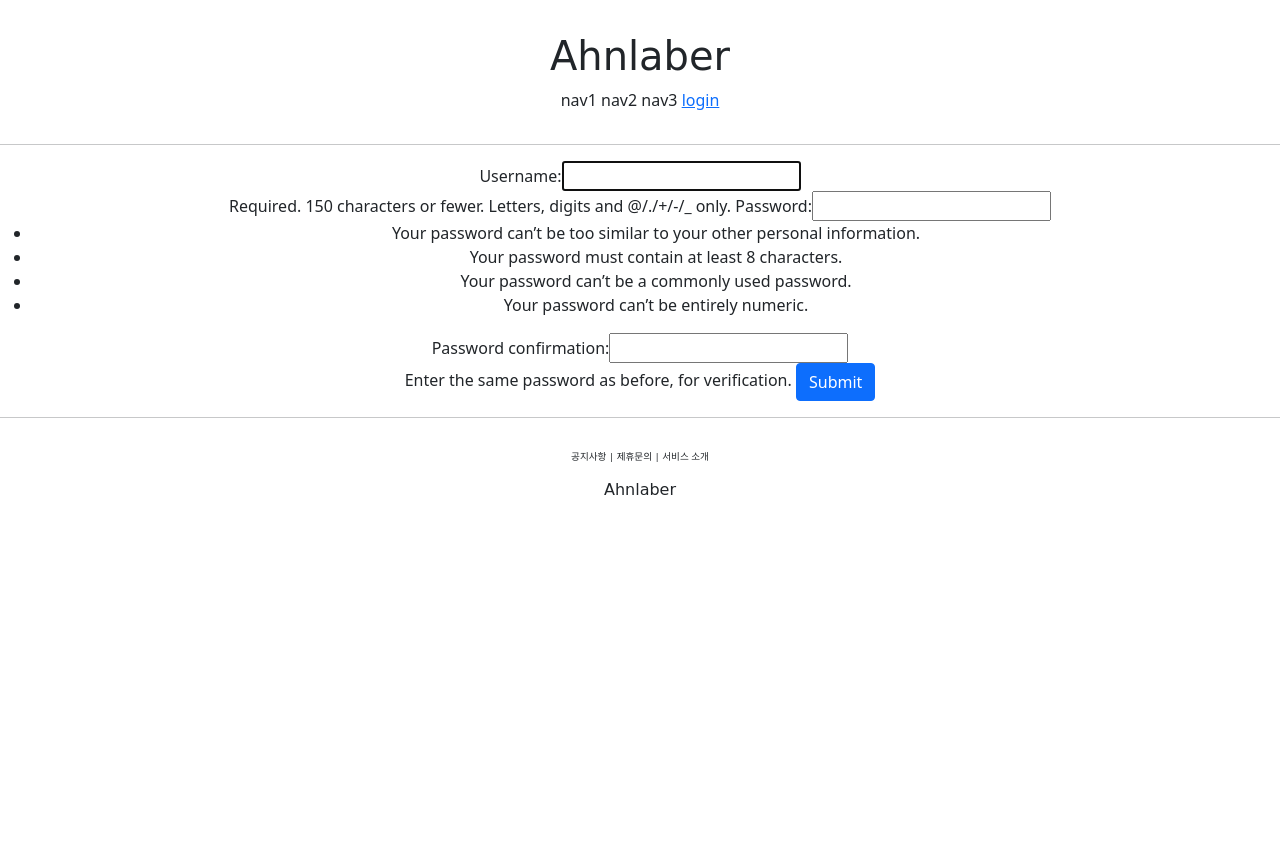
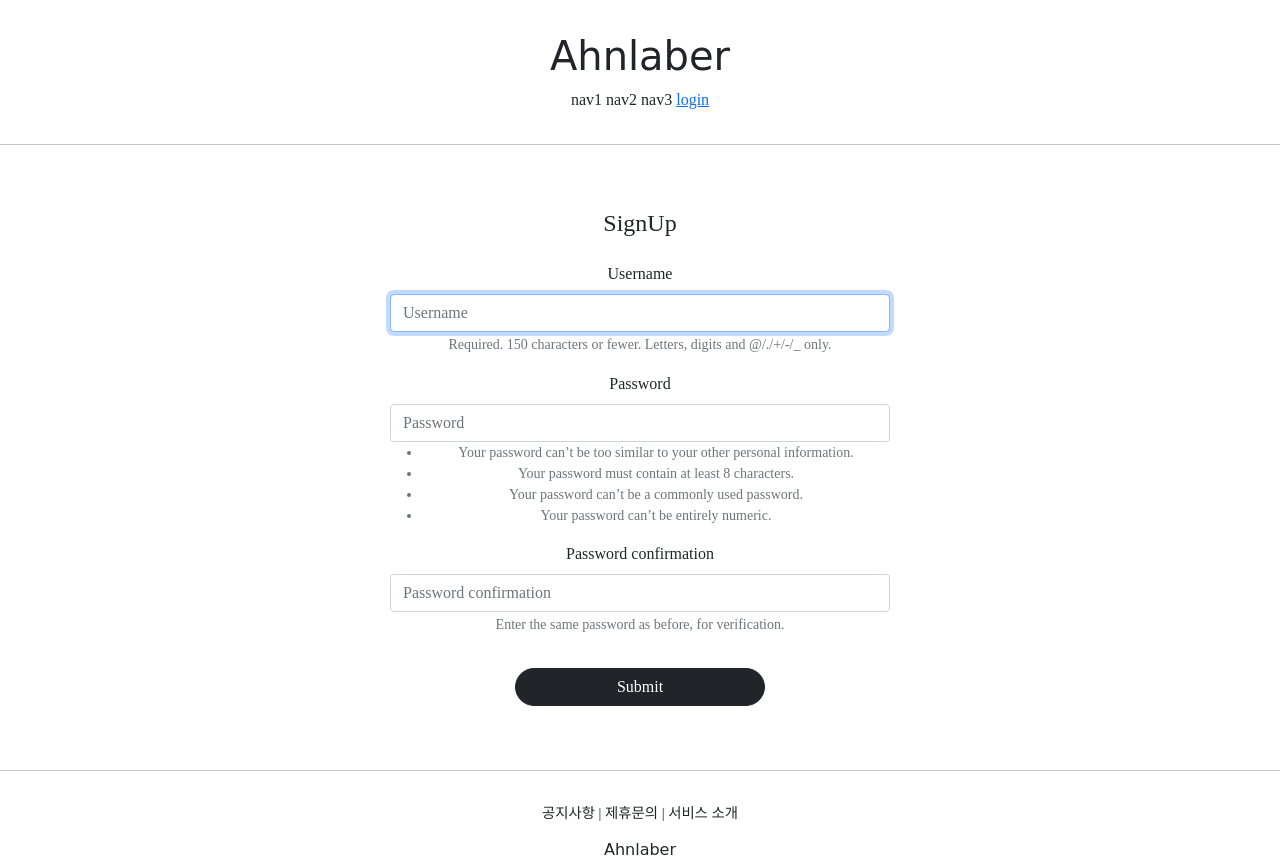
Before and after one commit to seonjoo2030/pinProject, a Django app: page /accounts/create/ in a window 1280 px wide. Before the commit the page ends 495 px from the top, so only its background shows below. Run offline with Django 3.2, Linux system fonts and the light colour scheme; some libraries are stand-ins or nearby versions; some web fonts are replaced.

Commit message:
bootstrap4 적용. fonts 적용

```diff
--- a/accountapp/templates/accountapp/create.html
+++ b/accountapp/templates/accountapp/create.html
@@ -1,11 +1,15 @@
 {% extends 'base.html' %}
+{% load bootstrap4 %}
 
 {% block content %}
-<div style="text-align: center;">
+<div style="text-align: center; max-width: 500px; margin: 4rem auto;">
+    <div class="mb-4">
+        <h4>SignUp</h4>
+    </div>
     <form action="{% url 'accountapp:create' %}" method="post">
         {% csrf_token %}
-        {{ form }}
-        <input type="submit" class="btn btn-primary">
+        {% bootstrap_form form %}
+        <input type="submit" class="btn btn-dark rounded-pill mt-3 col-6">
     </form>
 </div>
 {% endblock %}
--- a/ahnlaber/settings.py
+++ b/ahnlaber/settings.py
@@ -55,6 +55,7 @@ INSTALLED_APPS = [
     'django.contrib.messages',
     'django.contrib.staticfiles',
     'accountapp',
+    'bootstrap4',
 ]
 
 MIDDLEWARE = [
@@ -148,5 +149,5 @@ STATICFILES_DIRS = [
 
 DEFAULT_AUTO_FIELD = 'django.db.models.BigAutoField'
 
-LOGIN_REDIRECT_URL = reverse_lazy('accountapp:hello_world')
+#LOGIN_REDIRECT_URL = reverse_lazy('accountapp:hello_world')  주석하지 않으면 원하는 동작 이루어지지 않음.
 LOGOUT_REDIRECT_URL = reverse_lazy('accountapp:login')
--- a/static/base.css
+++ b/static/base.css
@@ -4,7 +4,7 @@
 }
 
 .ahnlaber_footer_button {
-	font-size: .6rem;
+	font-size: .9rem;
 }
 
 .ahnlaber_footer {
--- a/templates/base.html
+++ b/templates/base.html
@@ -4,7 +4,7 @@
 
 {% include 'head.html' %}
 
-<body>
+<body style="font-family: 'NanumGothic';">
 
     {% include 'header.html' %}
 
--- a/templates/head.html
+++ b/templates/head.html
@@ -14,4 +14,27 @@
 <!-- DEFAULT CSS LINK  -->
 <link rel="stylesheet" type="text/css" href="{% static 'base.css' %}">
 
+<style>
+    @font-face {
+        font-family: 'NanumGothic';
+        src: local('NanumGothic'),
+        url("{% static 'fonts/NanumGothic.otf' %}") format("opentype");
+    }
+    @font-face {
+        font-family: 'NanumGothicBold';
+        src: local('NanumGothicBold'),
+        url("{% static 'fonts/NanumGothicBold.otf' %}") format("opentype");
+    }
+    @font-face {
+        font-family: 'NanumGothicExtraBold';
+        src: local('NanumGothicExtraBold'),
+        url("{% static 'fonts/NanumGothicExtraBold.otf' %}") format("opentype");
+    }
+    @font-face {
+        font-family: 'NanumGothicLight';
+        src: local('NanumGothicLight'),
+        url("{% static 'fonts/NanumGothicLight.otf' %}") format("opentype");
+    }
+</style>
+
 </head>
```
Also changed, not shown: accountapp/templates/accountapp/login.html (+12 -7 lines), static/fonts/NanumGothicLight.otf (added), 3 other files.
